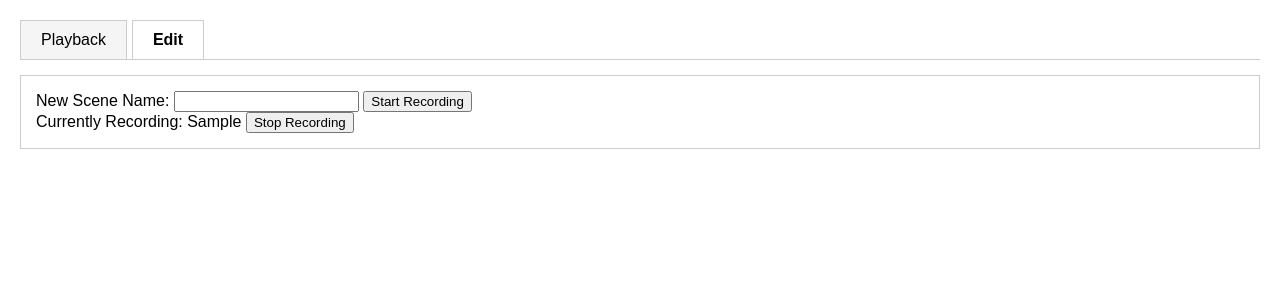
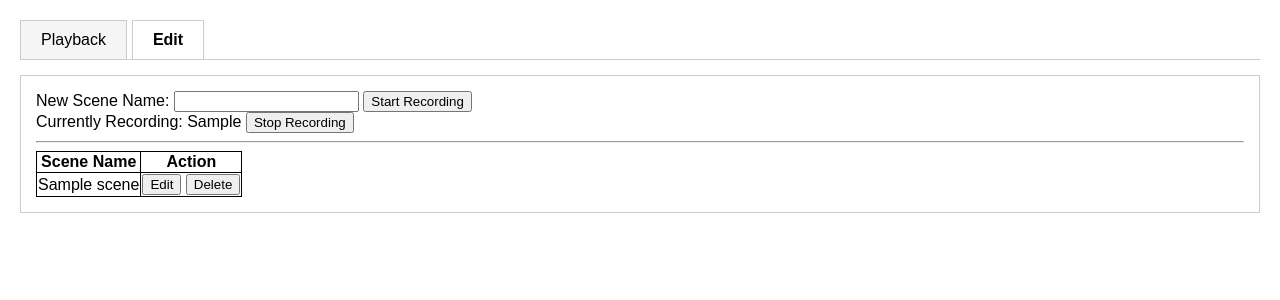
Before and after one commit to Minus345/DmxWebPlayer, a Flask app: template templates/edit.html in a window 1280 px wide. Shown: the top 300 px of the page. Run offline with Flask 3, Linux system fonts and the light colour scheme; the template is opened without the code that fills it: most values are stand-ins (such as "Sample title", 1, 10 or a date in 2020); parts of the project's set-up code (start-up, migrations or seed data) failed here and were passed over.

Commit message:
new edit options, code cleanup

```diff
--- a/Dmx/ManageDmxData.py
+++ b/Dmx/ManageDmxData.py
@@ -182,6 +182,7 @@ class Playback(BackgroundProcess):
                 self.curScene.apply(output)
 
             self.sender[2].dmx_data = output
+            #TODO: only send changed data
 
             # ---- 30 hz berechnung ----
             nextTime += self.PERIOD
--- a/app.py
+++ b/app.py
@@ -1,11 +1,11 @@
 import os
 import signal
-from typing import Any
 
 from flask import Flask, request
 from flask import render_template
 
 import Dmx.ManageDmxData
+import dbQuery
 from db import get_db
 
 app = Flask(__name__, instance_relative_config=True)
@@ -24,25 +24,9 @@ signal.signal(signal.SIGCHLD, signal.SIG_IGN)
 
 # start Recording and Playback Threads
 Dmx.ManageDmxData.startAsProcess(app.config['DATABASE'])
-# TODO make init db command work -> delay startup Processes
 
 
-def getCurrantScenes() -> list[Any]:
-    cur = get_db().cursor()
-    sceneListRow = cur.execute("""SELECT scenename
-                                  FROM frame
-                                  WHERE frameid = 0""").fetchall()
-    sceneList = list(map(lambda x: x[0], sceneListRow))
-
-    return sceneList
-
-
-def getCurrantRecording():
-    cur = get_db().cursor()
-    curRecording = cur.execute("""SELECT scene
-                                  FROM util
-                                  WHERE name = ?""", (Dmx.REC_NAME,)).fetchone()[0]
-    return curRecording
+# TODO make init db command work -> delay startup Processes
 
 
 @app.route('/')
@@ -54,40 +38,36 @@ def index():
 def edit():
     print(request.form)
     if request.method == 'POST':
-
-        cur = get_db().cursor()
-        pidReceiverProcess = cur.execute("""SELECT pid
-                                            FROM util
-                                            WHERE name == ?""", (Dmx.REC_NAME,)).fetchone()['pid']
-
+        pidReceiverProcess = dbQuery.getPidFromProcess(Dmx.REC_NAME)
         if request.form.get('sceneName') is not None:
             sceneName = request.form.get('sceneName')
-            # scnenName is empty
+            # scene Name is empty
             if sceneName == '':
                 return render_template('sceneCreationError.html', error="No scene name provided")
 
-            # scnenName already exists
+            # scene Name already exists
+            cur = get_db().cursor()
             exists = cur.execute("""SELECT COUNT(*)
                                     FROM frame
                                     WHERE scenename = ?""", (sceneName,)).fetchone()[0]
             if exists >= 1:
                 return render_template('sceneCreationError.html', error="Scene already exists")
 
-            cur.execute("""UPDATE util
-                           SET scene = ?
-                           WHERE name = ?""", (sceneName, Dmx.REC_NAME))
-            get_db().commit()
+            dbQuery.updateUtilDbSceneName(Dmx.REC_NAME, sceneName)
             # start recording
             os.kill(pidReceiverProcess, signal.SIGUSR1)
 
         elif request.form.get('status') == 'stop':
             # stop recording
             os.kill(pidReceiverProcess, signal.SIGUSR2)
-            return render_template('edit.html', curRecording=getCurrantRecording())
 
-    elif request.form == 'GET':
-        print("get")
-    return render_template('edit.html', curRecording=getCurrantRecording())
+        elif request.form.get('edit') is not None:
+            pass
+
+        elif request.form.get('delete') is not None:
+            dbQuery.deleteScene(request.form.get('delete'))
+
+    return render_template('edit.html', curRecording=dbQuery.getCurrantRecording(), sceneList=dbQuery.getCurrantScenes())
 
 
 @app.route('/playback', methods=['GET', 'POST'])
@@ -98,24 +78,12 @@ def playback():
         stop = request.form.get('stop')
         if start is not None:
             # start scene in <start>
-            #check if scene is really in db -> in ManageDmxData
-            updateUtilDbSceneName(Dmx.PLAY_NAME, start)
+            # check if scene is really in db -> in ManageDmxData
+            dbQuery.updateUtilDbSceneName(Dmx.PLAY_NAME, start)
         if stop is not None:
             # start default scene
-            updateUtilDbSceneName(Dmx.PLAY_NAME, Dmx.SCENE_NONE)
+            dbQuery.updateUtilDbSceneName(Dmx.PLAY_NAME, Dmx.SCENE_NONE)
 
-        cur = get_db().cursor()
-        pidReceiverProcess = cur.execute("""SELECT pid
-                                            FROM util
-                                            WHERE name == ?""", (Dmx.PLAY_NAME,)).fetchone()['pid']
+        pidReceiverProcess = dbQuery.getPidFromProcess(Dmx.PLAY_NAME)
         os.kill(pidReceiverProcess, signal.SIGUSR1)
-
-    return render_template('playback.html', sceneList=getCurrantScenes())
-
-
-def updateUtilDbSceneName(name: str, sceneName: str):
-    cur = get_db().cursor()
-    cur.execute("""UPDATE util
-                   SET scene = ?
-                   WHERE name = ?""", (sceneName, name))
-    get_db().commit()
+    return render_template('playback.html', sceneList=dbQuery.getCurrantScenes())
--- a/templates/edit.html
+++ b/templates/edit.html
@@ -12,4 +12,40 @@
         <label for="sceneRecordingStop">Currently Recording: {{ curRecording }}</label>
         <button type="submit" name="status" value="stop">Stop Recording</button>
     </form>
+
+    <hr>
+
+    <style>
+        table, th, td {
+            border: 1px solid black;
+            border-collapse: collapse;
+        }
+    </style>
+
+    <script>
+        function clicked(e) {
+            if (!confirm('Are you sure?')) {
+                e.preventDefault();
+            }
+        }
+    </script>
+
+    <table>
+        <tr>
+            <th>Scene Name</th>
+            <th>Action</th>
+        </tr>
+        {% for scene in sceneList %}
+            <tr>
+                <td>{{ scene }}</td>
+                <td>
+                    <form action="/edit" method="POST">
+                        <button type="submit" name="edit" value="{{ scene }}">Edit</button>
+                        <button type="submit" onclick="clicked(event)" name="delete" value="{{ scene }}">Delete</button>
+                    </form>
+                </td>
+            </tr>
+        {% endfor %}
+    </table>
+
 {% endblock %}
--- a/templates/sceneCreationError.html
+++ b/templates/sceneCreationError.html
@@ -6,7 +6,7 @@
 </head>
 <body>
 <p>Error creating new Scene: {{ error }}</p>
-<form action="/">
+<form action="/edit">
     <input type="submit" value="Back">
 </form>
 </body>
```
Also changed, not shown: dbQuery.py (added, +46 -0 lines), templates/playback.html (+18 -1 lines). Lines whose indentation alone changed are shown as unchanged.
